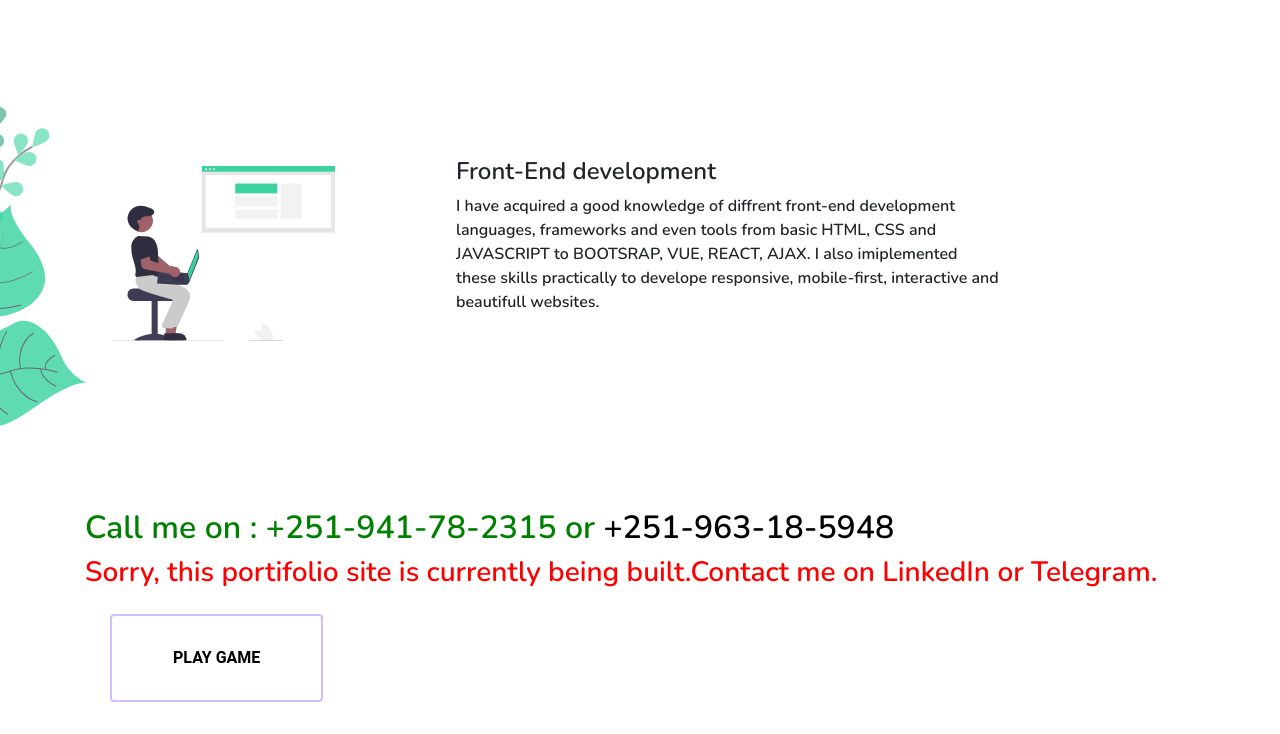
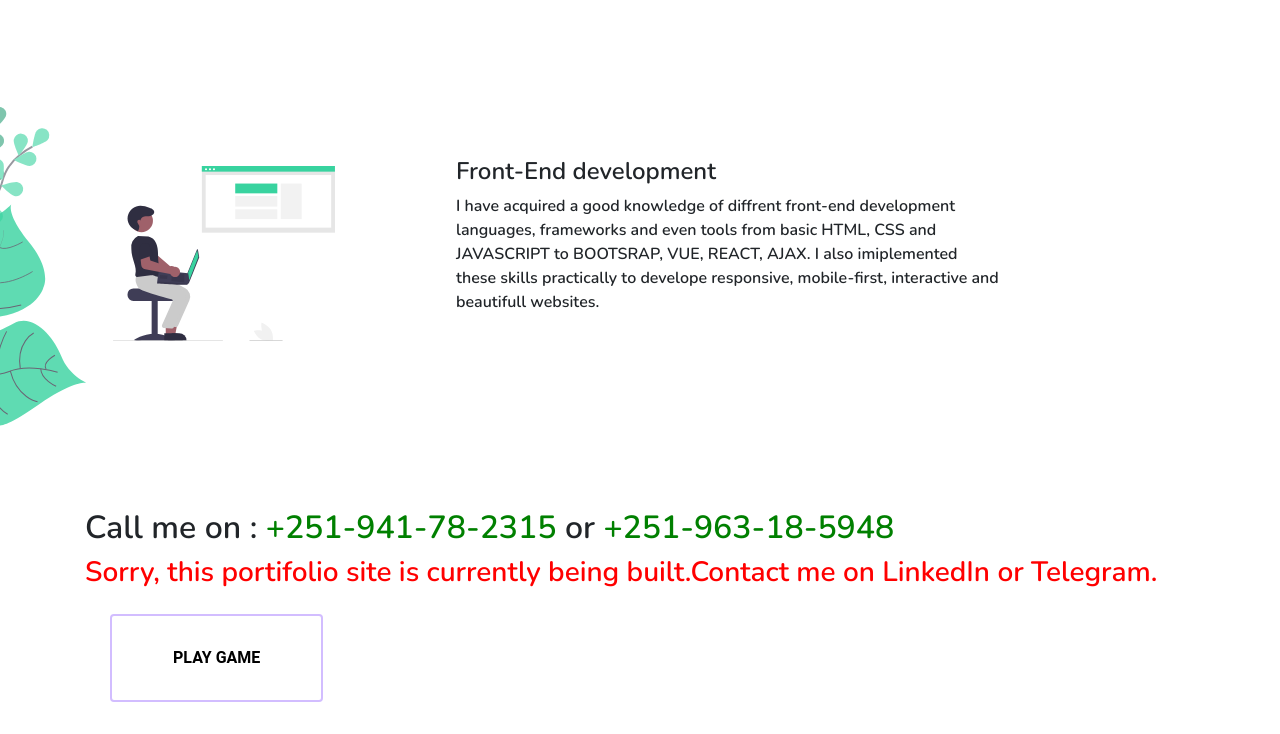
Before and after one commit to natnaelmekuriaw/Portfolio, a plain HTML site: page index.html in a window 1280 px wide. Shown: the part 851-1585 px from the top of the page. Drawn offline with nearby package versions, Linux system fonts and the light colour scheme.

Commit message:
social_links

```diff
--- a/index.html
+++ b/index.html
@@ -69,7 +69,7 @@
 		</div>
 
 
-	<h2 style="color:green">Call me on : <a href="tel:+251941782315" style="color:green!important">+251-941-78-2315 </a> or <a href="tel:+251963185948" style="color:green">+251-963-18-5948</a> </h2>
+	<h2>Call me on : <a href="tel:+251941782315" style="color:green!important">+251-941-78-2315 </a> or <a href="tel:+251963185948" style="color:green!important">+251-963-18-5948</a> </h2>
 
 		<h3 style="color:red">Sorry, this portifolio site is currently being built.Contact me on LinkedIn or Telegram.</h3>
 		<div class="button2" onclick="playGame()">
```
